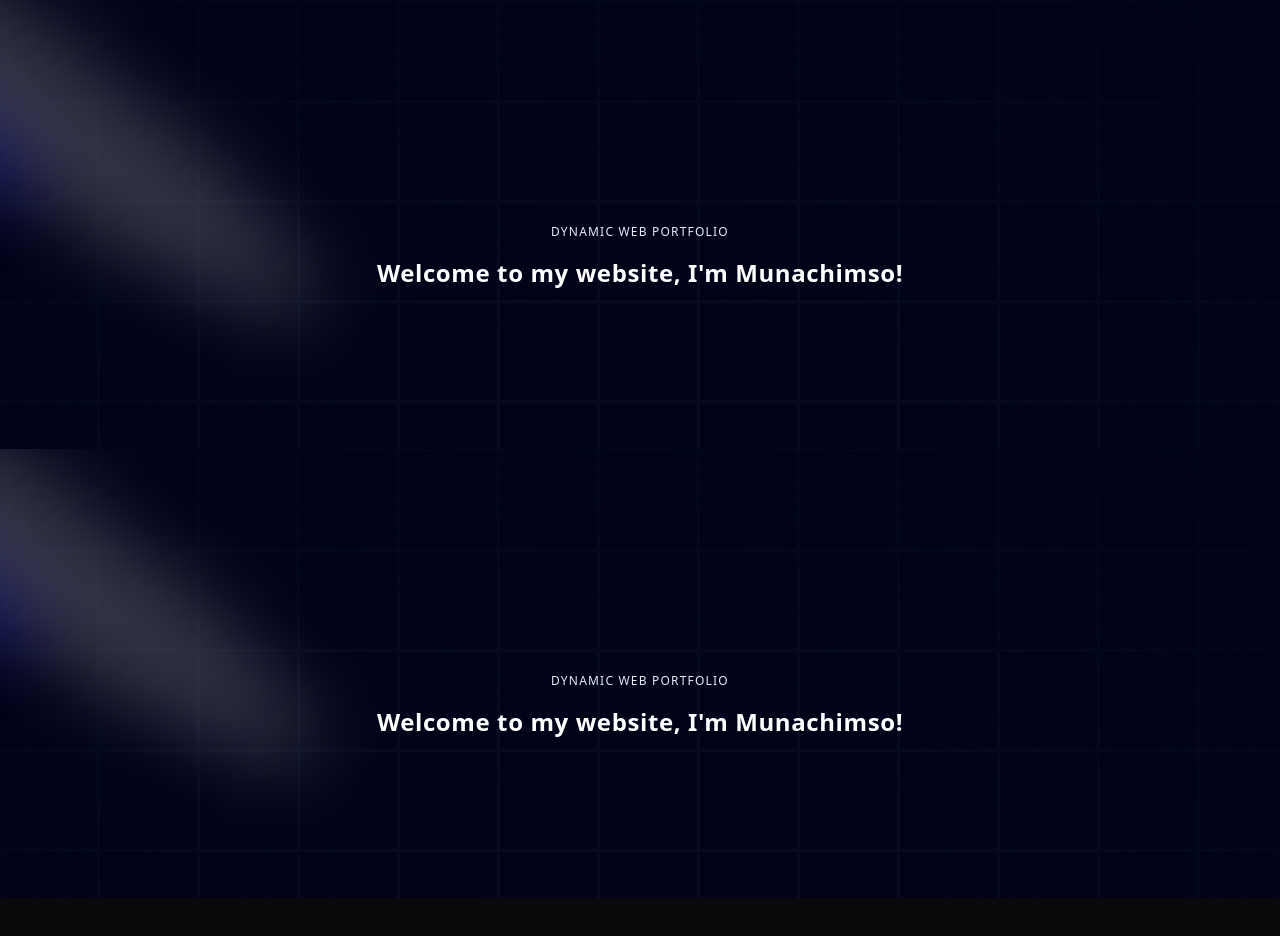
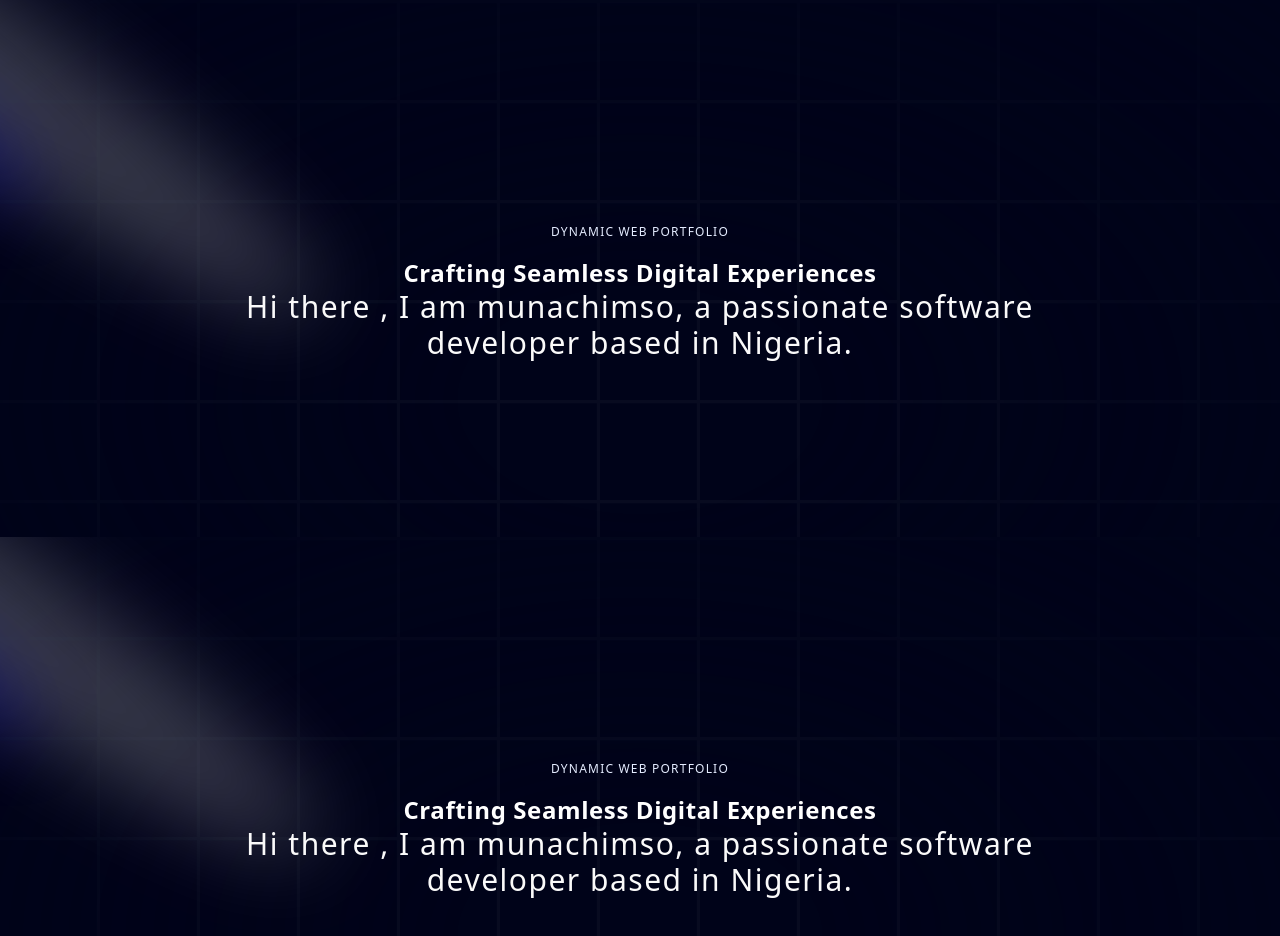
Before and after one commit to MeCode50/portfolio-site, a Next.js app: page / in a window 1280 px wide. Shown: the top 936 px of the page. Before the commit the page ends 898 px from the top, so only its background shows below. Built offline with nearby package versions, Linux system fonts and the light colour scheme.

Commit message:
✨ styling paragraph tag in hero file

```diff
--- a/components/Hero.tsx
+++ b/components/Hero.tsx
@@ -39,9 +39,14 @@ const Hero = () => {
 						Dynamic web portfolio
 					</h2>
 					<TextGenerateEffect
-						words="Welcome to my website, I'm Munachimso!"
+						words="Crafting Seamless Digital Experiences"
 						className="text-center text-[40px] md:text-5xl lg:text-6xl"
 					/>
+					<p
+						className="text-center
+					md:tracking-wider mb-4 text-sm md:text-lg lg:text-3xl">
+						Hi there , I am munachimso, a passionate software developer based in Nigeria.
+					</p>
 				</div>
 			</div>
 		</div>
```
